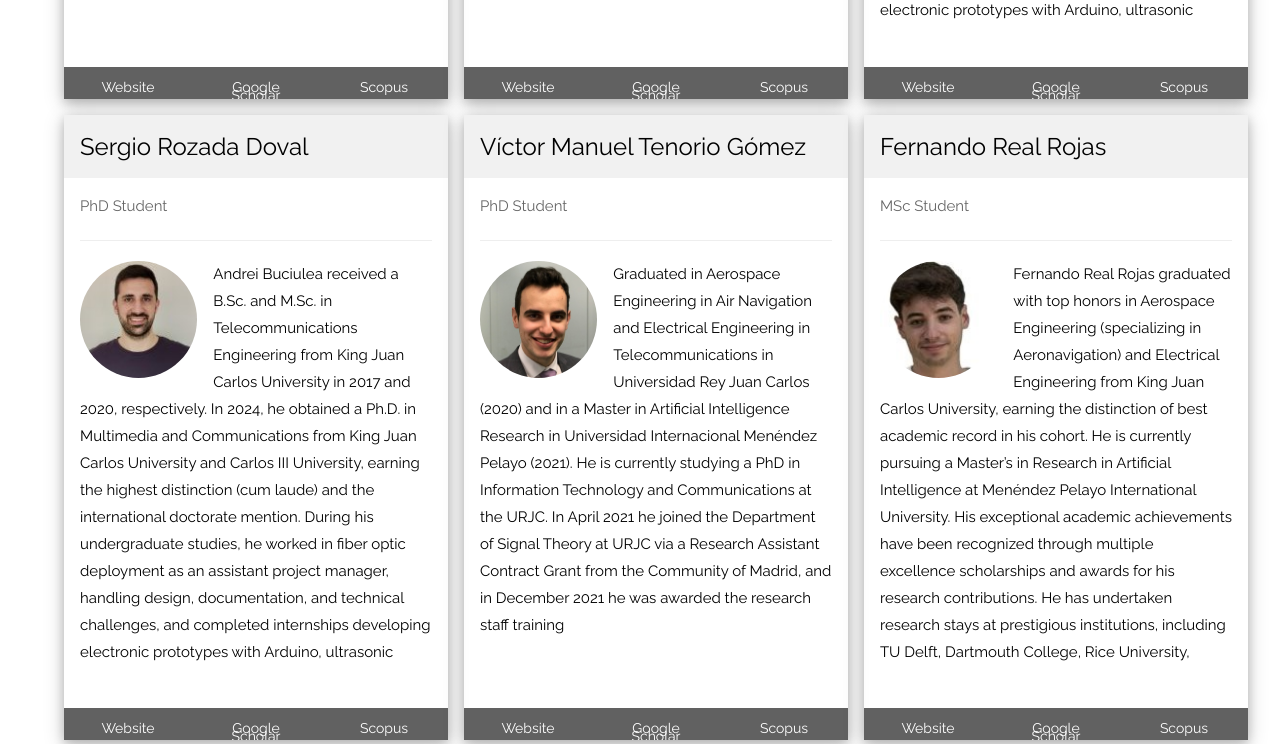
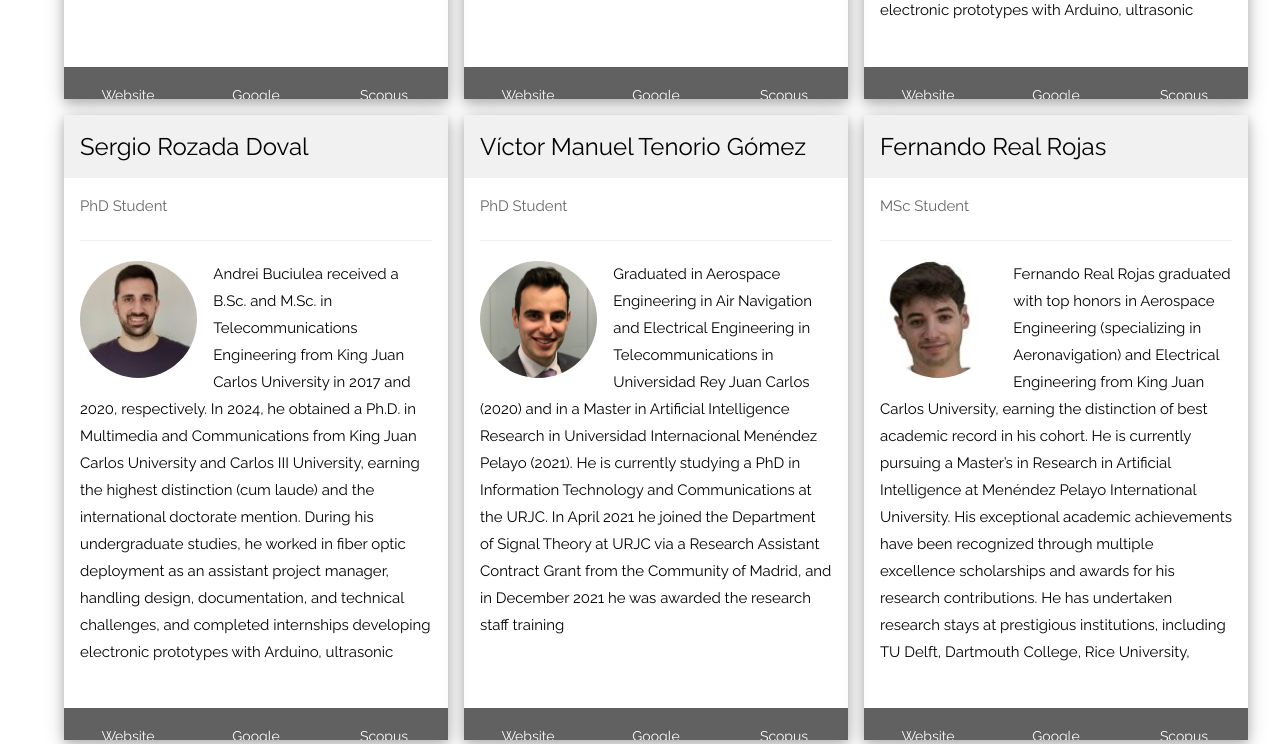
Before and after one commit to dssp-lab/web-group, a plain HTML site: page pages/members.html in a window 1280 px wide. Shown: the part 996-1740 px from the top of the page. Drawn offline with nearby package versions, Linux system fonts and the light colour scheme.

Commit message:
Update members.html

```diff
--- a/pages/members.html
+++ b/pages/members.html
@@ -75,9 +75,9 @@
                                 </p> <br>
                             </div>
                             <div class="w3-bar w3-center" style="display: flex;">
-                                <a href="${member.website}" class="w3-button w3-dark-grey" target="_blank" style="flex: 1; height: 10px; line-height: 8px; font-size: 14px;">Website</a>
-                                <a href="${member.scholar}" class="w3-button w3-dark-grey" target="_blank" style="flex: 1; height: 10px; line-height: 8px; font-size: 14px;">Google Scholar</a>
-                                <a href="${member.scopus}" class="w3-button w3-dark-grey" target="_blank" style="flex: 1; height: 10px; line-height: 8px; font-size: 14px;">Scopus</a>
+                                <a href="${member.website}" class="w3-button w3-dark-grey" target="_blank" style="flex: 1; height: 10px;  font-size: 14px;">Website</a>
+                                <a href="${member.scholar}" class="w3-button w3-dark-grey" target="_blank" style="flex: 1; height: 10px;  font-size: 14px;">Google Scholar</a>
+                                <a href="${member.scopus}" class="w3-button w3-dark-grey" target="_blank" style="flex: 1; height: 10px;  font-size: 14px;">Scopus</a>
                             </div>
                         </div>
                     </div>`;
```
